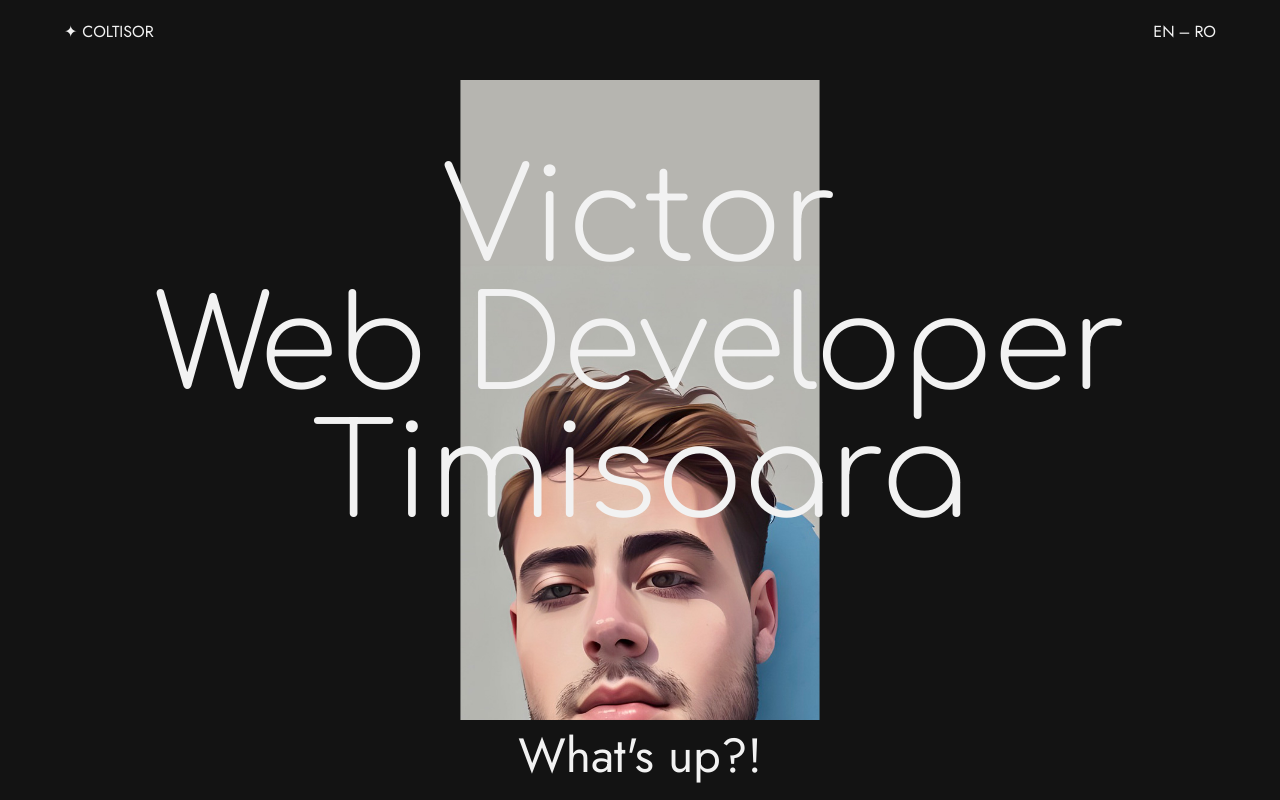
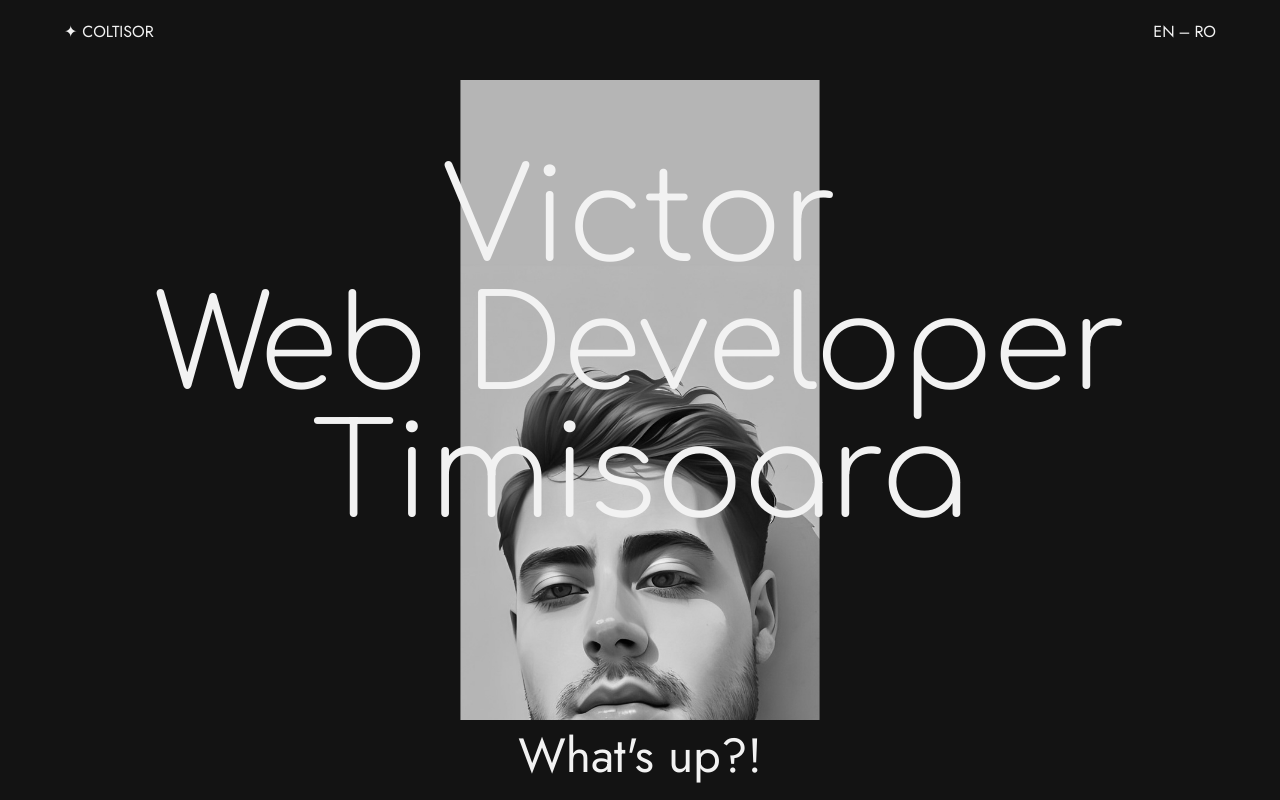
Before and after one commit to coltisor/coltisor_com, a Next.js app: page /home in a window 1280 px wide. Shown: the top 800 px of the page. Built offline with nearby package versions, Linux system fonts and the light colour scheme.

Commit message:
add grayscale filter

```diff
--- a/src/components/home/header.tsx
+++ b/src/components/home/header.tsx
@@ -287,7 +287,7 @@ export default function Header(props: HeaderProps) {
           id="portrait_bg"
           src="/pic.jpg"
           alt=""
-          className="portrait pointer-events-none max-h-[80vh] max-w-[80vw] select-none object-contain"
+          className="portrait pointer-events-none max-h-[80vh] max-w-[80vw] select-none object-contain grayscale-[100%]"
           fill
         />
       </div>
@@ -297,7 +297,7 @@ export default function Header(props: HeaderProps) {
           id="portraitSubject"
           src="/pic_fg.png"
           alt=""
-          className={`portrait pointer-events-none max-h-[80vh] max-w-[80vw] select-none object-contain transition-opacity will-change-[opacity]`}
+          className={`portrait pointer-events-none max-h-[80vh] max-w-[80vw] select-none object-contain transition-opacity will-change-[opacity] grayscale-[100%]`}
           fill
           style={{ opacity: subjectVisible ? 1 : 0 }}
         />
```
